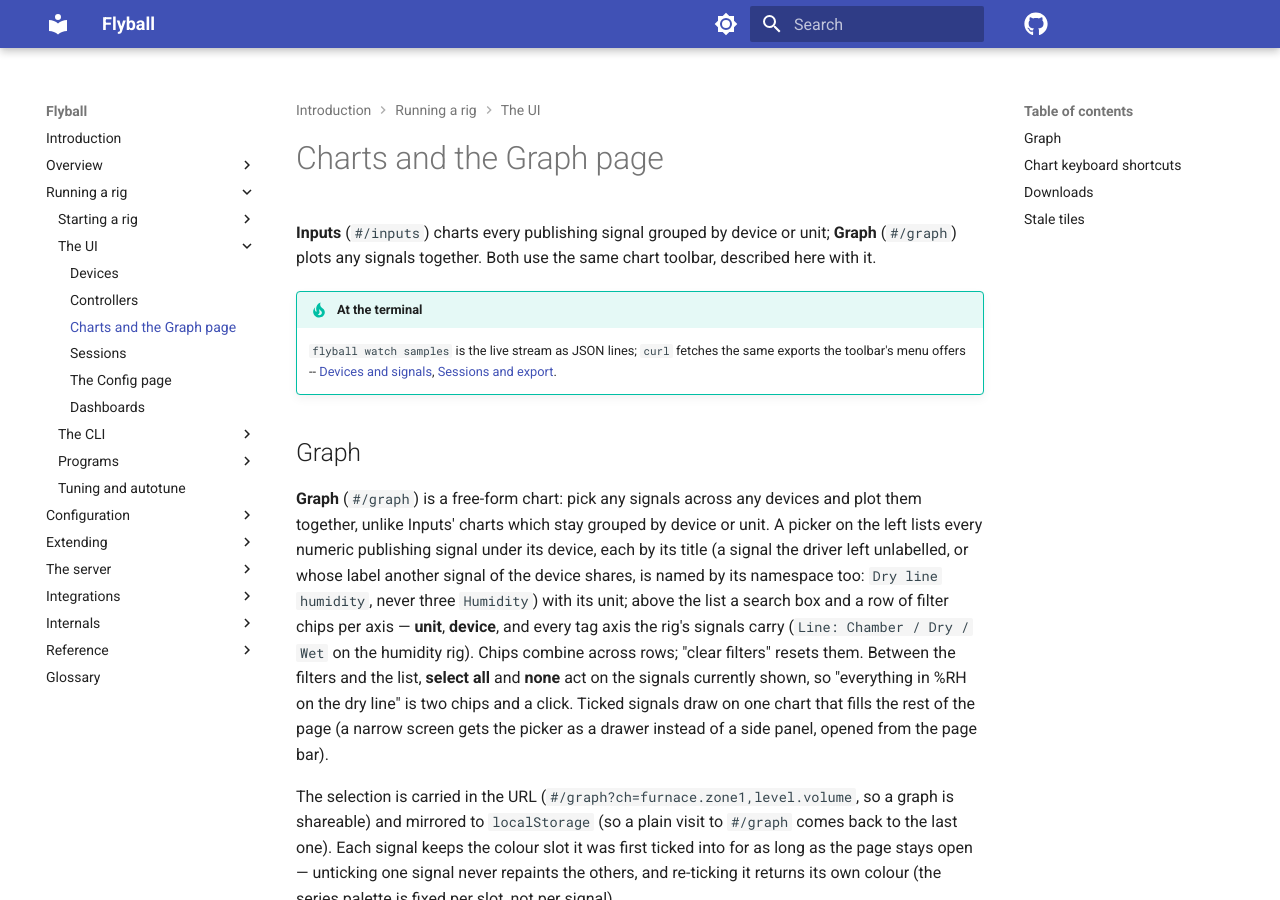
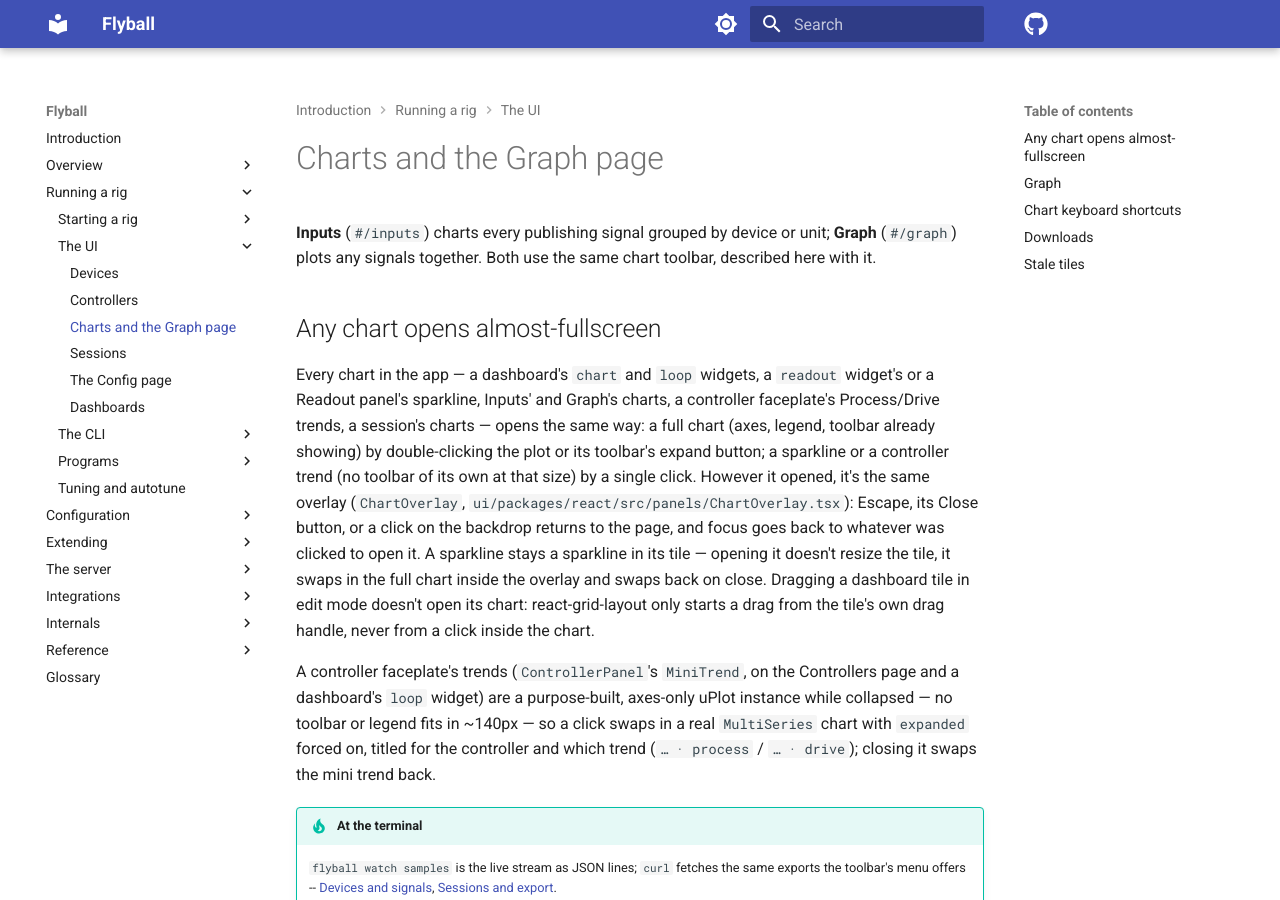
Before and after one commit to bengineer42/flyball, an MkDocs documentation site: the page built from book/src/1-running/ui/charts.md, in a window 1280 px wide and 900 px high. Built offline with MkDocs 1.6.1 and Material for MkDocs 9.7.7, drawn with Linux system fonts in a browser that asks for light colours; comment, search, counter and statistics services are not loaded; the version menu is left out.

Commit message:
docs: any chart opens almost-fullscreen the same way
book/src/1-running/ui/charts.md described the Graph/Inputs charts' own
double-click-to-expand but said nothing about the mechanism being universal.
Documents it now that it actually is: full chart (double-click/toolbar),
sparkline or controller trend (single click), same overlay, same close
(Escape/Close/backdrop), tile unaffected while collapsed, edit-mode drag
unaffected (react-grid-layout's drag handle, not the chart, starts a drag).

```diff
--- a/book/src/1-running/ui/charts.md
+++ b/book/src/1-running/ui/charts.md
@@ -1,6 +1,30 @@
 # Charts and the Graph page
 
 **Inputs** (`#/inputs`) charts every publishing signal grouped by device or unit; **Graph** (`#/graph`) plots any signals together. Both use the same chart toolbar, described here with it.
+
+## Any chart opens almost-fullscreen
+
+Every chart in the app — a dashboard's `chart` and `loop` widgets, a
+`readout` widget's or a Readout panel's sparkline, Inputs' and Graph's
+charts, a controller faceplate's Process/Drive trends, a session's charts —
+opens the same way: a full chart (axes, legend, toolbar already showing) by
+double-clicking the plot or its toolbar's expand button; a sparkline or a
+controller trend (no toolbar of its own at that size) by a single click.
+However it opened, it's the same overlay (`ChartOverlay`,
+`ui/packages/react/src/panels/ChartOverlay.tsx`): Escape, its Close button,
+or a click on the backdrop returns to the page, and focus goes back to
+whatever was clicked to open it. A sparkline stays a sparkline in its tile —
+opening it doesn't resize the tile, it swaps in the full chart inside the
+overlay and swaps back on close. Dragging a dashboard tile in edit mode
+doesn't open its chart: react-grid-layout only starts a drag from the tile's
+own drag handle, never from a click inside the chart.
+
+A controller faceplate's trends (`ControllerPanel`'s `MiniTrend`, on the
+Controllers page and a dashboard's `loop` widget) are a purpose-built,
+axes-only uPlot instance while collapsed — no toolbar or legend fits in
+~140px — so a click swaps in a real `MultiSeries` chart with `expanded`
+forced on, titled for the controller and which trend (`… · process` /
+`… · drive`); closing it swaps the mini trend back.
 
 !!! tip "At the terminal"
     `flyball watch samples` is the live stream as JSON lines; `curl` fetches the same exports the toolbar's menu offers -- [Devices and signals](../cli/devices.md), [Sessions and export](../cli/sessions.md).
```
